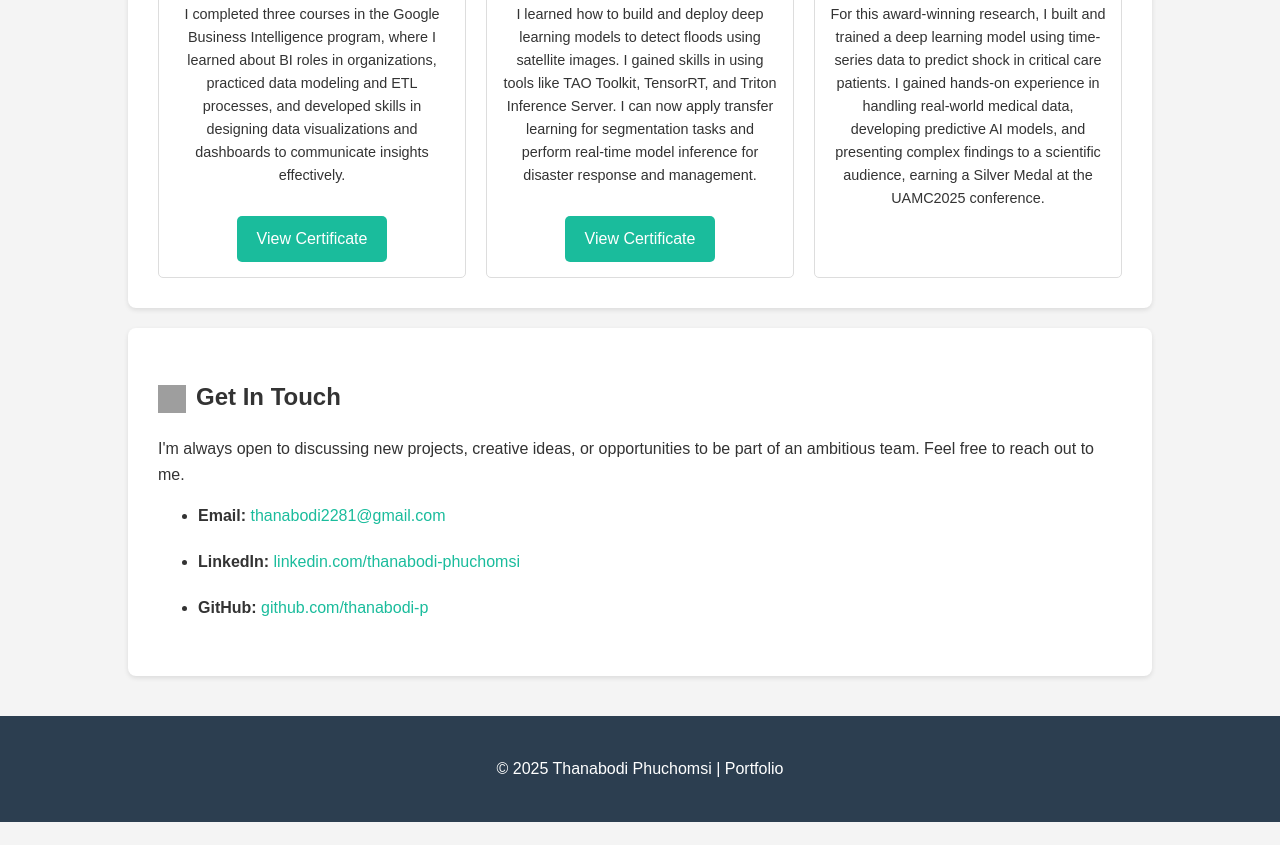
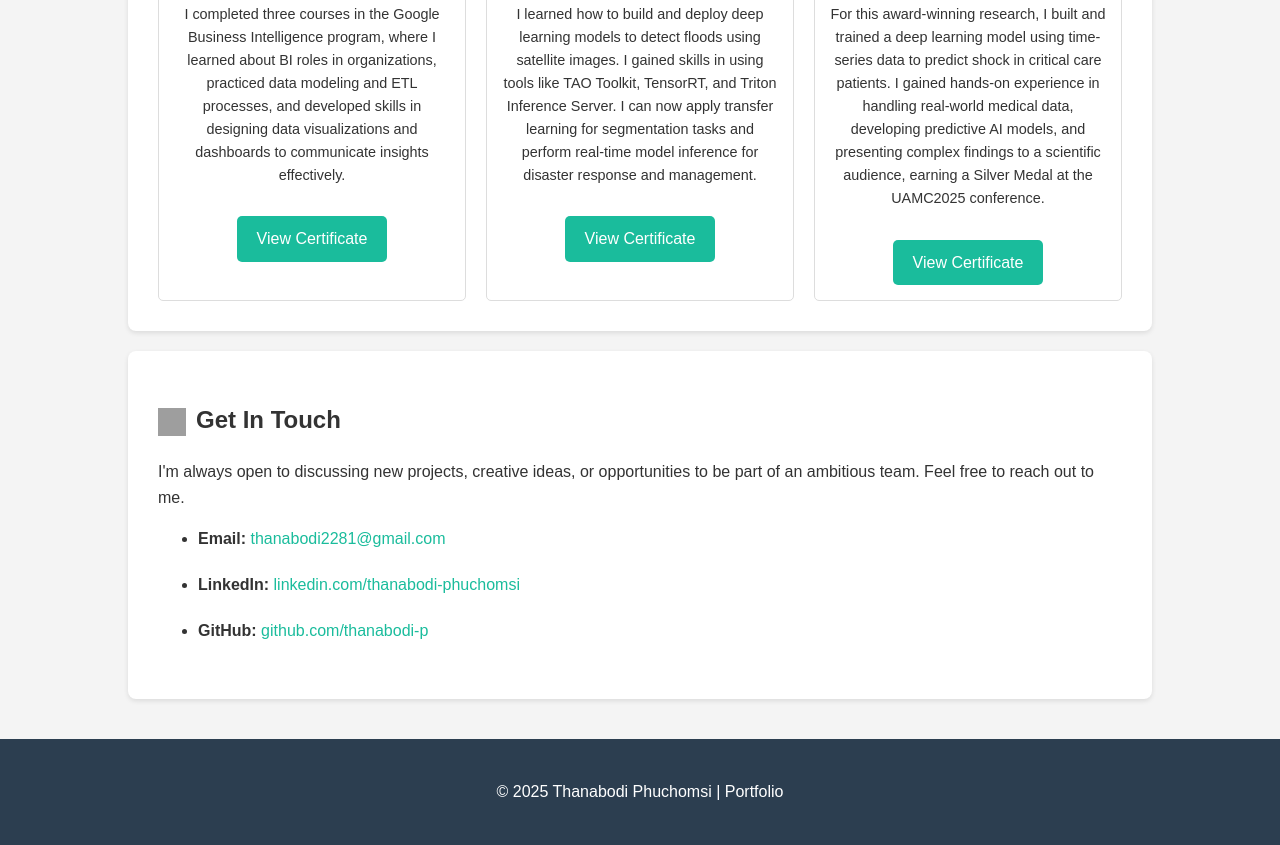
Before and after one commit to thanabodi-p/Portfolio, a plain HTML site: page index.html in a window 1280 px wide. Shown: the part 2967-3812 px from the top of the page. Before the commit the page ends 3789 px from the top, so only its background shows below. Drawn offline with Linux system fonts and the light colour scheme; grey boxes are pictures that could not be loaded.

Commit message:
Update index.html

```diff
--- a/index.html
+++ b/index.html
@@ -179,6 +179,7 @@
                     <img src="./images/ton_um.png" alt="UAMC2025 Silver Medal Award">
                     <h3>Award-Winning Medical AI Project</h3>
                     <p>For this award-winning research, I built and trained a deep learning model using time-series data to predict shock in critical care patients. I gained hands-on experience in handling real-world medical data, developing predictive AI models, and presenting complex findings to a scientific audience, earning a Silver Medal at the UAMC2025 conference.</p>
+                    <a href="https://thanabodi-p.github.io/Thesis/" class="btn">View Certificate</a>
                     </div>
                 <!-- เพิ่มใบอื่น ๆ ได้ตามต้องการ -->
 
```
